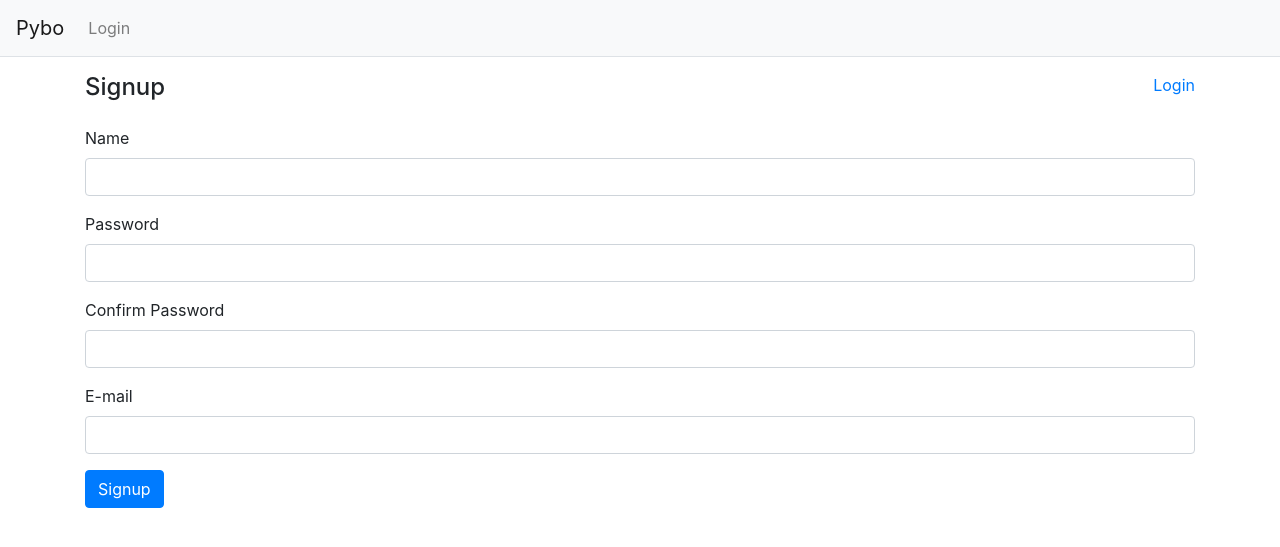
After one commit to JadeKim042386/Django_Study, a Django app: page /common/signup/ in a window 1280 px wide. The commit adds this page. Shown: the top 547 px of the page. Run offline with Django 3.2, Linux system fonts and the light colour scheme; some libraries are stand-ins or nearby versions.

Commit message:
Implement Signup

```diff
--- /dev/null
+++ b/common/forms.py
@@ -0,0 +1,11 @@
+from django import forms
+from django.contrib.auth.forms import UserCreationForm
+from django.contrib.auth.models import User
+
+
+class UserForm(UserCreationForm):
+    email = forms.EmailField(label="이메일")
+
+    class Meta:
+        model = User
+        fields = ("username", "email")
--- a/common/urls.py
+++ b/common/urls.py
@@ -1,9 +1,11 @@
 from django.urls import path
 from django.contrib.auth import views as auth_views
+from . import views
 
 app_name = 'common'
 
 urlpatterns = [
     path('login/', auth_views.LoginView.as_view(template_name = 'common/login.html'), name = 'login'),
-    path('logout/', auth_views.LogoutView.as_view(), name = 'logout')
+    path('logout/', auth_views.LogoutView.as_view(), name = 'logout'),
+    path('signup/', views.signup, name = 'signup'),
 ]
--- a/common/views.py
+++ b/common/views.py
@@ -1,3 +1,21 @@
-from django.shortcuts import render
+from django.contrib.auth import authenticate, login
+from django.shortcuts import render, redirect
+from common.forms import UserForm
 
-# Create your views here.
+
+def signup(request):
+    """
+    Create account
+    """
+    if request.method == "POST":
+        form = UserForm(request.POST)
+        if form.is_valid():
+            form.save()
+            username = form.cleaned_data.get('username')
+            raw_password = form.cleaned_data.get('password1')
+            user = authenticate(username=username, password=raw_password) #사용자 인증
+            login(request, user) #로그인 (회원가입 후 자동 로그인)
+            return redirect('index')
+    else:
+        form = UserForm()
+    return render(request, 'common/signup.html', {'form': form})
--- a/config/urls.py
+++ b/config/urls.py
@@ -19,6 +19,7 @@ from django.urls import path, include
 from pybo import views
 
 urlpatterns = [
+    path('pybo/', views.index, name='index'),
     path('admin/', admin.site.urls),
     # path('pybo/', views.index), #path 함수를 사용하여 pybo/ URL과 views.index를 매핑
     path('pybo/', include('pybo.urls')), # pybo 앱 관련 urls.py 파일을 따로 구성
--- a/pybo/urls.py
+++ b/pybo/urls.py
@@ -5,7 +5,6 @@ from . import views  #from . : 현재 패키지를 가리킴
 app_name = 'pybo'
 
 urlpatterns = [
-    path('', views.index, name='index'),
     path('<int:question_id>/', views.detail, name='detail'),
     path('answer/create/<int:question_id>/', views.answer_create, name='answer_create'),
     path('question/create/', views.question_create, name='question_create'),
--- a/pybo/views.py
+++ b/pybo/views.py
@@ -60,7 +60,7 @@ def question_create(request):
             question = form.save(commit=False) #임시 저장 (create_date값이 설정되지 않음)
             question.create_date = timezone.now()
             question.save()
-            return redirect('pybo:index')
+            return redirect('index')
     #질문 등록하기(GET)
     else:
         form = QuestionForm()
--- /dev/null
+++ b/templates/common/signup.html
@@ -0,0 +1,38 @@
+{% extends "base.html" %}
+{% block content %}
+<div class="container my-3">
+    <div class="row my-3">
+        <div class="col-4">
+            <h4>Signup</h4>
+        </div>
+        <div class="col-8 text-right">
+            <span><a href="{% url 'common:login' %}">Login</a></span>
+        </div>
+    </div>
+    <form method="post" class="post-form">
+        {% csrf_token %}
+        {% include "form_errors.html" %}
+        <div class="form-group">
+            <label for="username">Name</label>
+            <input type="text" class="form-control" name="username" id="username"
+                   value="{{ form.username.value|default_if_none:'' }}">
+        </div>
+        <div class="form-group">
+            <label for="password1">Password</label>
+            <input type="password" class="form-control" name="password1" id="password1"
+                   value="{{ form.password1.value|default_if_none:'' }}">
+        </div>
+        <div class="form-group">
+            <label for="password2">Confirm Password</label>
+            <input type="password" class="form-control" name="password2" id="password2"
+                   value="{{ form.password2.value|default_if_none:'' }}">
+        </div>
+        <div class="form-group">
+            <label for="email">E-mail</label>
+            <input type="text" class="form-control" name="email" id="email"
+                   value="{{ form.email.value|default_if_none:'' }}">
+        </div>
+        <button type="submit" class="btn btn-primary">Signup</button>
+    </form>
+</div>
+{% endblock %}
--- a/templates/navbar.html
+++ b/templates/navbar.html
@@ -1,5 +1,5 @@
 <nav class="navbar navbar-expand-lg navbar-light bg-light border-bottom">
-    <a class="navbar-brand" href="{% url 'pybo:index' %}">Pybo</a>
+    <a class="navbar-brand" href="{% url 'index' %}">Pybo</a>
     <button class="navbar-toggler ml-auto" type="button" data-toggle="collapse" data-target="#navbarNav"
         aria-controls="navbarNav" aria-expanded="false" aria-label="Toggle navigation">
         <span class="navbar-toggler-icon"></span>
```
Also changed, not shown: templates/common/login.html (+11 -3 lines), db.sqlite3.
